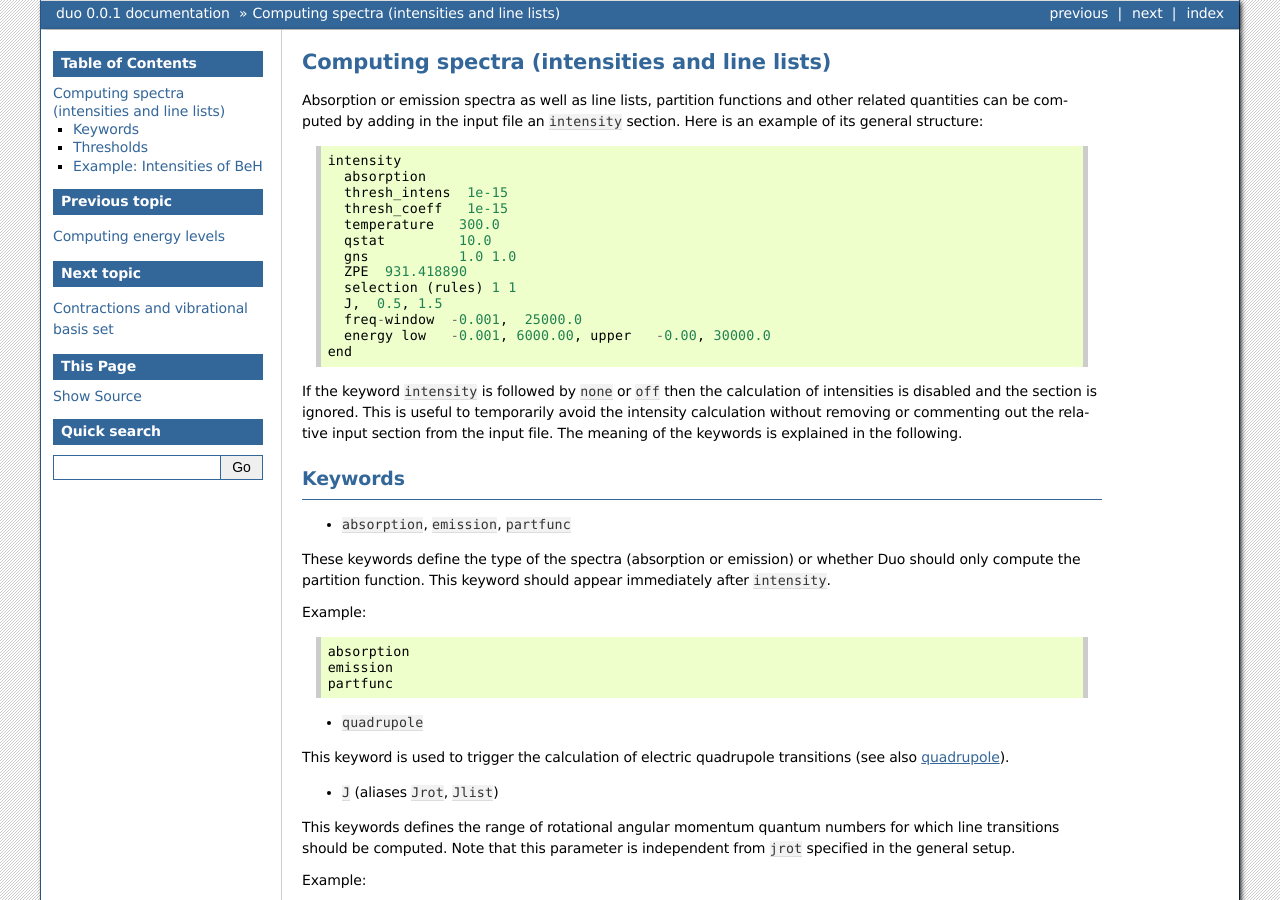
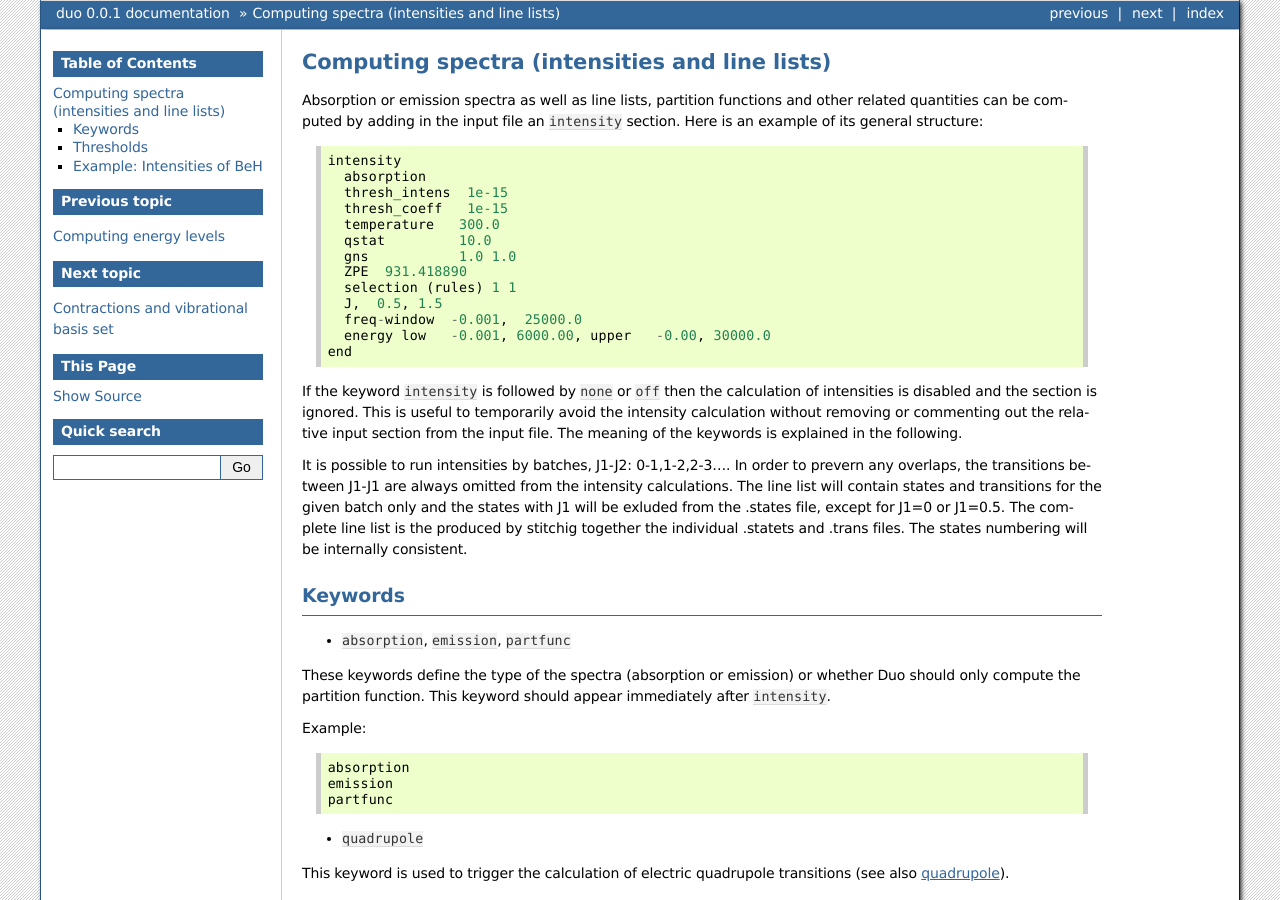
Before and after one commit to Trovemaster/Duo, a Sphinx documentation site: the page built from docs/source/spectra.rst, in a window 1280 px wide and 900 px high. Built offline with Sphinx 7.4.7, drawn with Linux system fonts in a browser that asks for light colours; formulas are drawn with MathJax 3; cross-references to code outside the pages are shown as plain code.

Commit message:
split intensities into J-pairs

```diff
--- a/docs/source/spectra.rst
+++ b/docs/source/spectra.rst
@@ -29,6 +29,13 @@ intensities is disabled and the section is ignored. This is useful to temporaril
 avoid the intensity calculation without removing or commenting out
 the relative input section from the input file.
 The meaning of the keywords is explained in the following.
+
+
+It is possible to run intensities by batches, J1-J2: 0-1,1-2,2-3.... In order to prevern any overlaps, the
+transitions between J1-J1 are always omitted from the intensity calculations.
+The line list will contain states and transitions for the given batch only and the states with J1 will be
+exluded from the .states file, except for J1=0 or J1=0.5. The complete line list is the produced by stitchig
+together the individual  .statets and .trans files. The states numbering will be internally consistent.
 
 Keywords
 ^^^^^^^^
```
Also changed, not shown: 1 other file.
